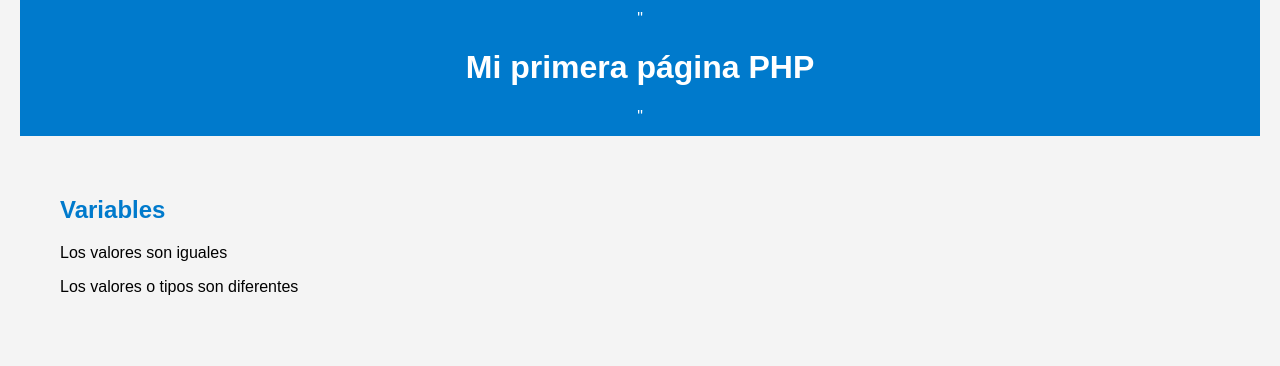
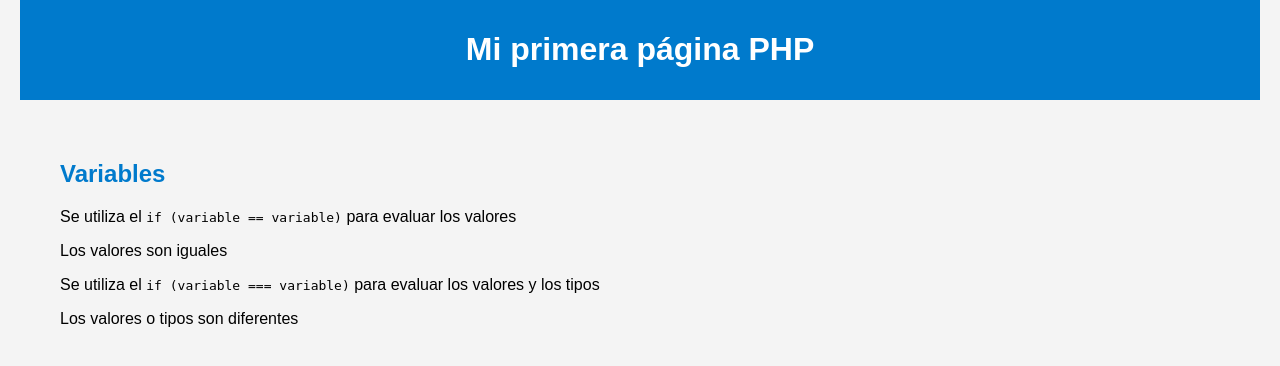
Before and after one commit to JdaniloChin/webCSviernes, a PHP site: page /clase06.php in a window 1280 px wide. Shown: the top 366 px of the page. Run offline with PHP 8.4, Linux system fonts and the light colour scheme.

Commit message:
commit 4

```diff
--- a/clase06.php
+++ b/clase06.php
@@ -9,20 +9,21 @@
 </head>
 <body>
     <header>
-        "<h1>Mi primera página PHP</h1>"
+        <h1>Mi primera página PHP</h1>
     </header>
 <?php
    $nombre="Maria";
    $a = 5;
    $b = "5";
    echo "<section><h2>Variables</h2>";
+    echo "<p>Se utiliza el <code>if (variable == variable)</code> para evaluar los valores</p>";
    if ($a == $b) {
         echo "<p>Los valores son iguales</p>";
    }
    else {
         echo "<p>Los valores son diferentes</p>";
    }
-
+    echo "<p>Se utiliza el <code>if (variable === variable)</code> para evaluar los valores y los tipos</p>";
     if ($a === $b) {
           echo "<p>Los valores y tipos son iguales</p>";
     }
```
